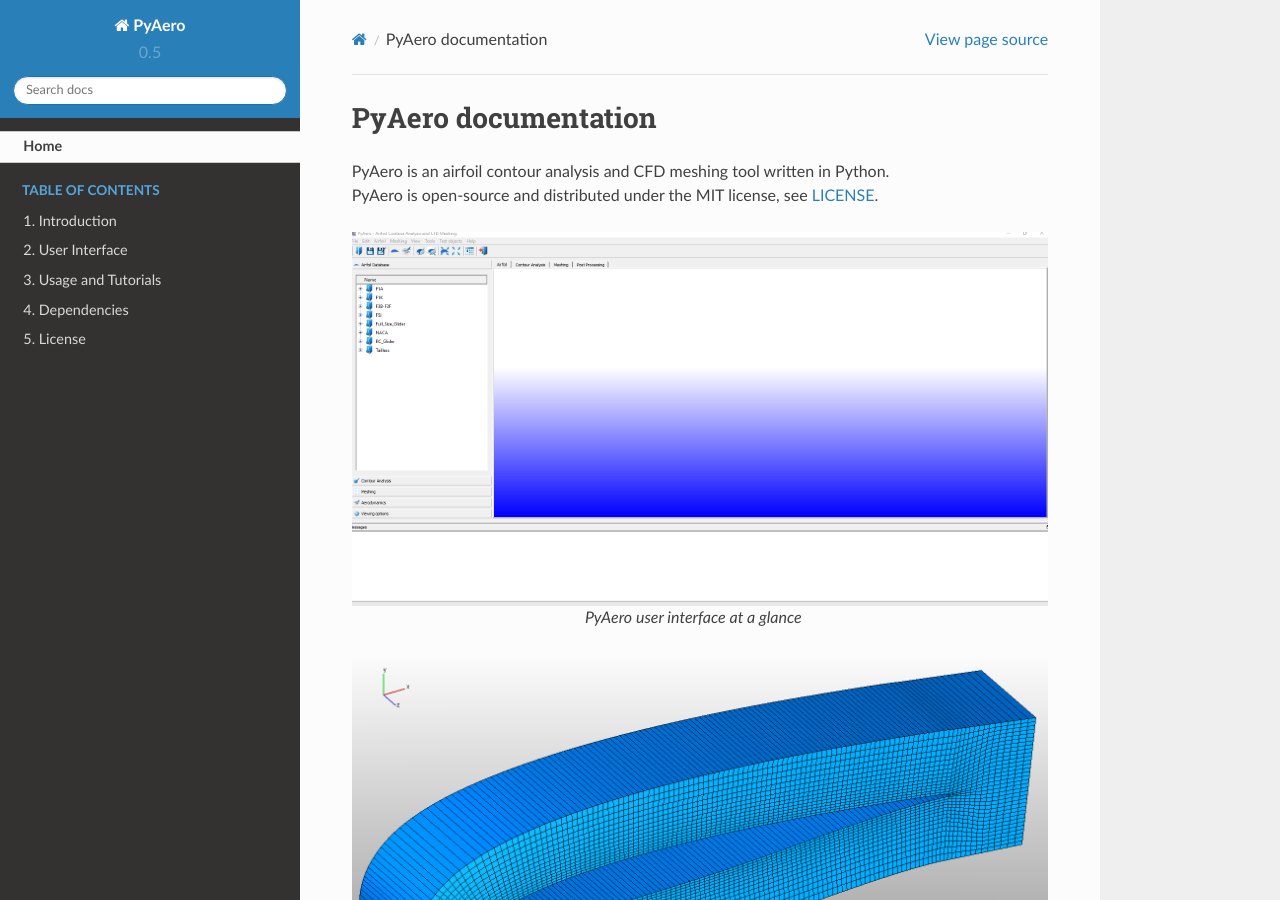
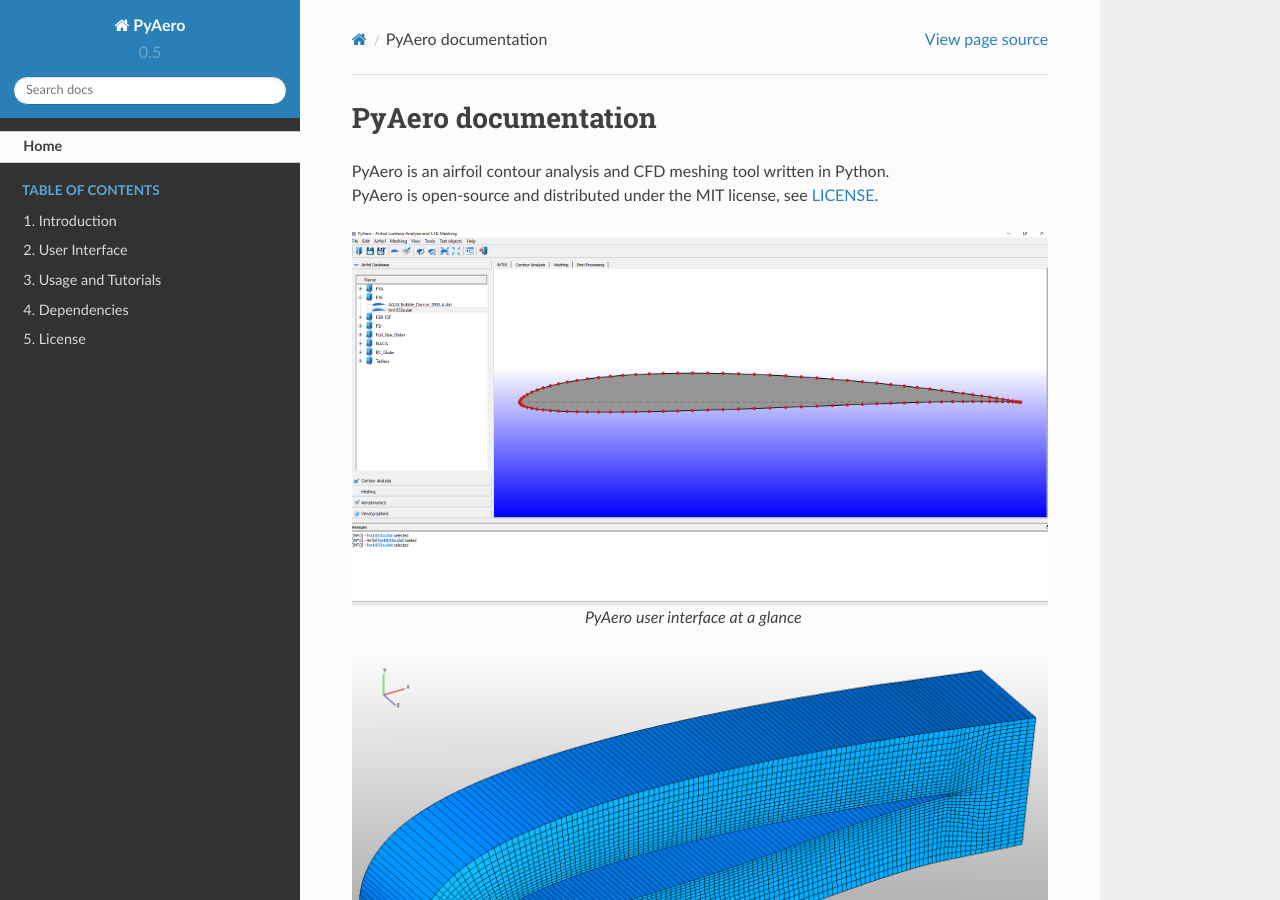
Before and after one commit to positroncascade/PyAero, a Sphinx documentation site: the page built from docs/index.rst, in a window 1280 px wide and 900 px high. Built offline with Sphinx 7.4.7 and the Read the Docs theme 2.0.0, drawn with Linux system fonts in a browser that asks for light colours.

Commit message:
updated image

```diff
--- a/docs/index.rst
+++ b/docs/index.rst
@@ -10,9 +10,9 @@
 PyAero is an airfoil contour analysis and CFD meshing tool written in Python. |br|
 PyAero is open-source and distributed under the MIT license, see `LICENSE <license.html>`_. |br|
 
-.. figure::  images/gui.png
+.. figure::  images/gui_airfoil.png
    :align:   center
-   :target:  _images/gui.png
+   :target:  _images/gui_airfoil.png
    :name: GUI
 
    PyAero user interface at a glance
```
